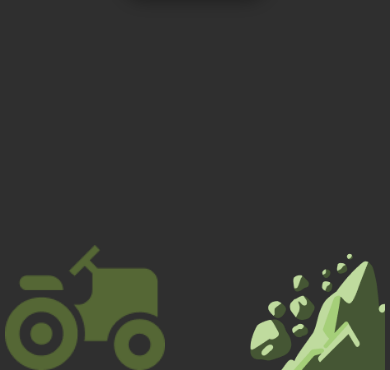
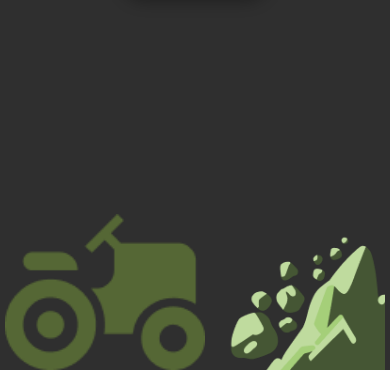
Before and after one commit to Subathra-ravi/AgriSense-X-1, a website: page public/index.html in a window 390 px wide. Shown: the part 474-844 px from the top of the page. Drawn offline with Linux system fonts and the light colour scheme.

Commit message:
Update index.html

```diff
--- a/public/index.html
+++ b/public/index.html
@@ -59,13 +59,13 @@
 
 
     .vector-left {
-        width: 160px;
+        width: 200px;
         bottom: 0;
         left: 5px;
     }
 
     .rock-right {
-        width: 140px;
+        width: 160px;
         bottom: 0;
         right: 5px;
     }
```
